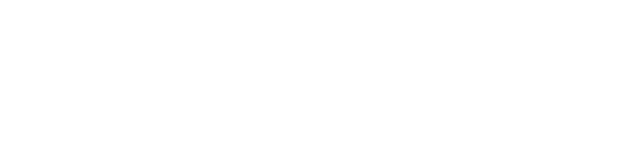
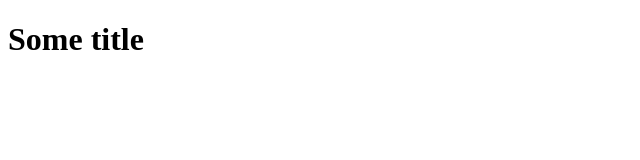
Before and after one commit to taras-tataryn/butterfly, a plain HTML site: page index.html in a window 1280 px wide. Shown: the whole page, without its empty margins (0-640 px from the left). Drawn offline with Linux system fonts and the light colour scheme.

Commit message:
Add title

```diff
--- a/index.html
+++ b/index.html
@@ -5,6 +5,6 @@
 	<title>Butterfly</title>
 </head>
 <body>
-
+	<h1>Some title</h1>
 </body>
 </html>
```
